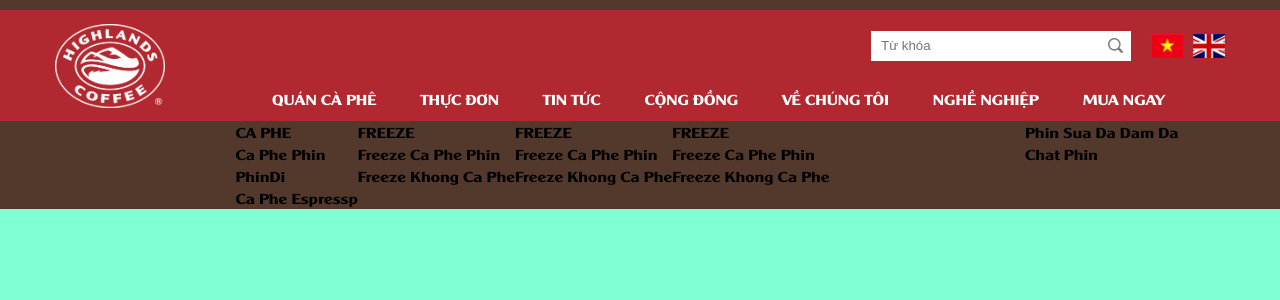
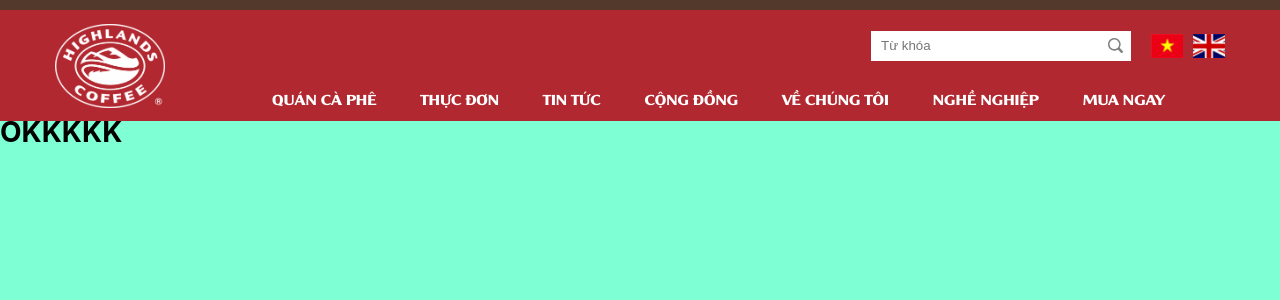
Before and after one commit to xuanngoc2k2/CoffeeLands, a React (Create React App) app: page / in a window 1280 px wide. Shown: the top 300 px of the page. Built offline with nearby package versions, Linux system fonts and the light colour scheme.

Commit message:
PoperHeader

```diff
--- a/src/layout/Components/Header/Menu/index.js
+++ b/src/layout/Components/Header/Menu/index.js
@@ -1,47 +1,65 @@
+import images from '~/assets/images';
 import MenuItem from '../MenuItem';
 import Poper from '../MenuItem/Poper';
 import styles from './Menu.module.scss'
 import classNames from "classnames/bind";
 
 const dataTd = [{
-    title: "CA PHE",
+    title: "CÀ Phê",
     items: [
-        "Ca Phe Phin",
+        "Cà Phê Phin",
         "PhinDi",
-        "Ca Phe Espressp"
+        "Cà Phê Espressp"
     ]
 },
 {
     title: "FREEZE",
     items: [
-        "Freeze Ca Phe Phin",
-        "Freeze Khong Ca Phe"
+        "Freeze Cà Phê Phin",
+        "Freeze Không Cà Phê"
     ]
 },
 {
-    title: "FREEZE",
+    title: "TRà",
     items: [
-        "Freeze Ca Phe Phin",
-        "Freeze Khong Ca Phe"
+        "Trà Sen Vàng Mới",
+        "Trà Thạch Đào",
+        "Trà Thạch Đào",
+        "Trà Thạch Vải",
+        "TRÀ NHIỆT ĐỚI (MỚII)"
     ]
 },
 {
-    title: "FREEZE",
+    title: "KHÁC",
     items: [
-        "Freeze Ca Phe Phin",
-        "Freeze Khong Ca Phe"
+        "Bánh Ngọt",
+        "Merchandise",
+        "Cà Phê Đóng Gói",
+        "Thực Đơn Giao Hàng",
     ]
 }];
+
+const dataAboutMe = [{
+    title: "Nguồn gốc"
+},
+{
+    title: "Dịch vụ"
+},
+{
+    title: "Nghề Nghiệp"
+}]
 const cx = classNames.bind(styles);
 function Menu() {
     return (<nav className={cx('wrapper')}>
         <MenuItem title="Quán cà phê" />
         <MenuItem title="Thực đơn">
-            <Poper datas={dataTd} desc={{ title: "Phin Sua Da Dam Da Chat Phin", img: "PHIN_SUA_DA_5.1.png" }} />
+            <Poper datas={dataTd} desc={{ title: "Phin Sữa Đá Đậm Đà Chất Phin", img: images.PHIN_SUA_DA }} />
         </MenuItem>
         <MenuItem title="Tin tức" />
         <MenuItem title="Cộng đồng" />
-        <MenuItem title="Về chúng tôi" />
+        <MenuItem title="Về chúng tôi">
+            <Poper datas={dataAboutMe} desc={{ title: "Phin Sữa Đá Đậm Đà Chất Phin", img: images.PHIN_SUA_DA }} />
+        </MenuItem>
         <MenuItem title="Nghề nghiệp" />
         <MenuItem title="Mua ngay" />
     </nav>);
--- a/src/layout/Components/Header/MenuItem/MenuItem.module.scss
+++ b/src/layout/Components/Header/MenuItem/MenuItem.module.scss
@@ -1,10 +1,10 @@
+.item-link{
+    color: #fff;
+    font-size: 14px;
+    text-transform: uppercase;
+    line-height: 25px;
+}
 .menu-item{
-    .item-link{
-        color: #fff;
-        font-size: 14px;
-        text-transform: uppercase;
-        line-height: 25px;
-    }
     font-family: var(--font-family);
     padding: 10px 17px;
     margin-right: 10px;
@@ -15,17 +15,18 @@
         background-color: #53382c;
 
         .menu-list{
-            // visibility: visible;
+            visibility: visible;
         }
     }
 }
 
 .menu-list{
-    // visibility: hidden;
+    visibility: hidden;
     position: absolute;
     background-color: #53382c;
     top: 99.5%;
     left: 0;
     width: 1000px;
     min-width: 100%;
+    padding: 15px 0;
 }
--- a/src/layout/Components/Header/MenuItem/Poper/Poper.module.scss
+++ b/src/layout/Components/Header/MenuItem/Poper/Poper.module.scss
@@ -1,4 +1,4 @@
-.menu-wrapper{
+.menu-wrapper {
     max-width: 1200px;
     padding: 0 15px;
     margin: 0 auto;
@@ -7,12 +7,33 @@
     ul{
         list-style: none;
     }
+    color: #fff;
+    font-family: 'Open Sans', sans-serif
 }
-
 .col-1{
     flex: 1;
     display: flex;
-    justify-content: center;
+    text-align: center;
+    margin: 0 -15px;
+
+    .title{
+        font-family: var(--font-family);
+        line-height: 24px;
+        text-transform: uppercase;
+        color: #f1bc7a;
+        font-size: 16px;
+        margin-bottom: 5px;
+    }
+
+    .col{
+        width: 25%;
+        padding: 0px 12px;
+
+        ul>li>a{
+            display: block;
+            margin-bottom: 5px !important;
+        }
+    }
 }
 .col-2{
     width: 215px;
--- a/src/layout/Components/Header/MenuItem/Poper/index.js
+++ b/src/layout/Components/Header/MenuItem/Poper/index.js
@@ -5,22 +5,22 @@ import classNames from 'classnames/bind';
 const cx = classNames.bind(styles);
 
 function Poper({ datas, desc }) {
-    const img = desc.img;
+
     return (
         <div className={cx('menu-wrapper')}>
             <div className={cx('col-1')}>
 
                 {datas.map((data, index) => (
-                    <div key={index}>
+                    <div className={cx('col')} key={index}>
                         <ul>
-                            <li>
+                            <li className={cx('title')}>
                                 <a><span>{data.title}</span></a>
                             </li>
-                            <ul>
+                            {data.items && <ul>
                                 {data.items.map((item, itemIndex) => (
                                     <li key={itemIndex}><a><span>{item}</span></a></li>
                                 ))}
-                            </ul>
+                            </ul>}
                         </ul>
                     </div>
                 ))}
```
